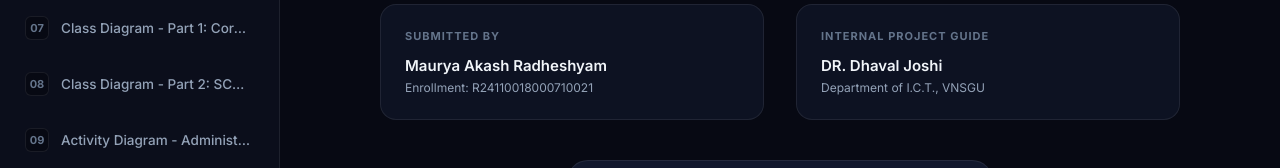
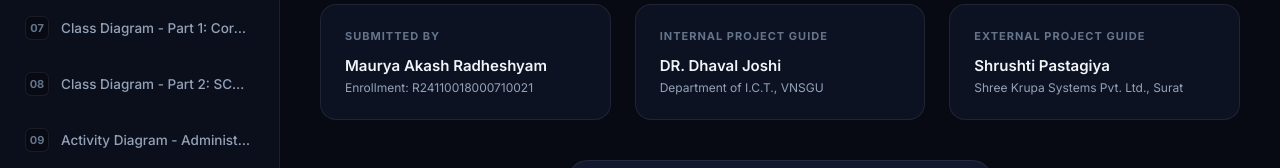
Before and after one commit to akash-1191/LMSPPT, a plain HTML site: page index.html in a window 1280 px wide. Shown: the part 434-602 px from the top of the page. Drawn offline with nearby package versions, Linux system fonts and the light colour scheme.

Commit message:
Add Cars For External guide

```diff
--- a/app.js
+++ b/app.js
@@ -11,7 +11,8 @@ const slides = [
         subtitle: "A Web-Based Platform for Centralized Training, Standard E-Learning (SCORM), and AI-Assisted Learning Support",
         info: [
             { label: "Submitted By", value: "Maurya Akash Radheshyam", subvalue: "Enrollment: R24110018000710021" },
-            { label: "Internal Project Guide", value: "DR. Dhaval Joshi", subvalue: "Department of I.C.T., VNSGU" }
+            { label: "Internal Project Guide", value: "DR. Dhaval Joshi", subvalue: "Department of I.C.T., VNSGU" },
+            { label: "External Project Guide", value: "Shrushti Pastagiya", subvalue: "Shree Krupa Systems Pvt. Ltd., Surat" }
         ],
         company: {
             name: "Developed at Shree Krupa Systems Pvt. Ltd., Surat",
--- a/style.css
+++ b/style.css
@@ -596,10 +596,10 @@ body {
 
 .title-slide-grid {
     display: grid;
-    grid-template-columns: repeat(2, 1fr);
-    gap: 32px;
+    grid-template-columns: repeat(3, 1fr);
+    gap: 24px;
     width: 100%;
-    max-width: 800px;
+    max-width: 1050px;
     margin-bottom: 40px;
 }
 
```
